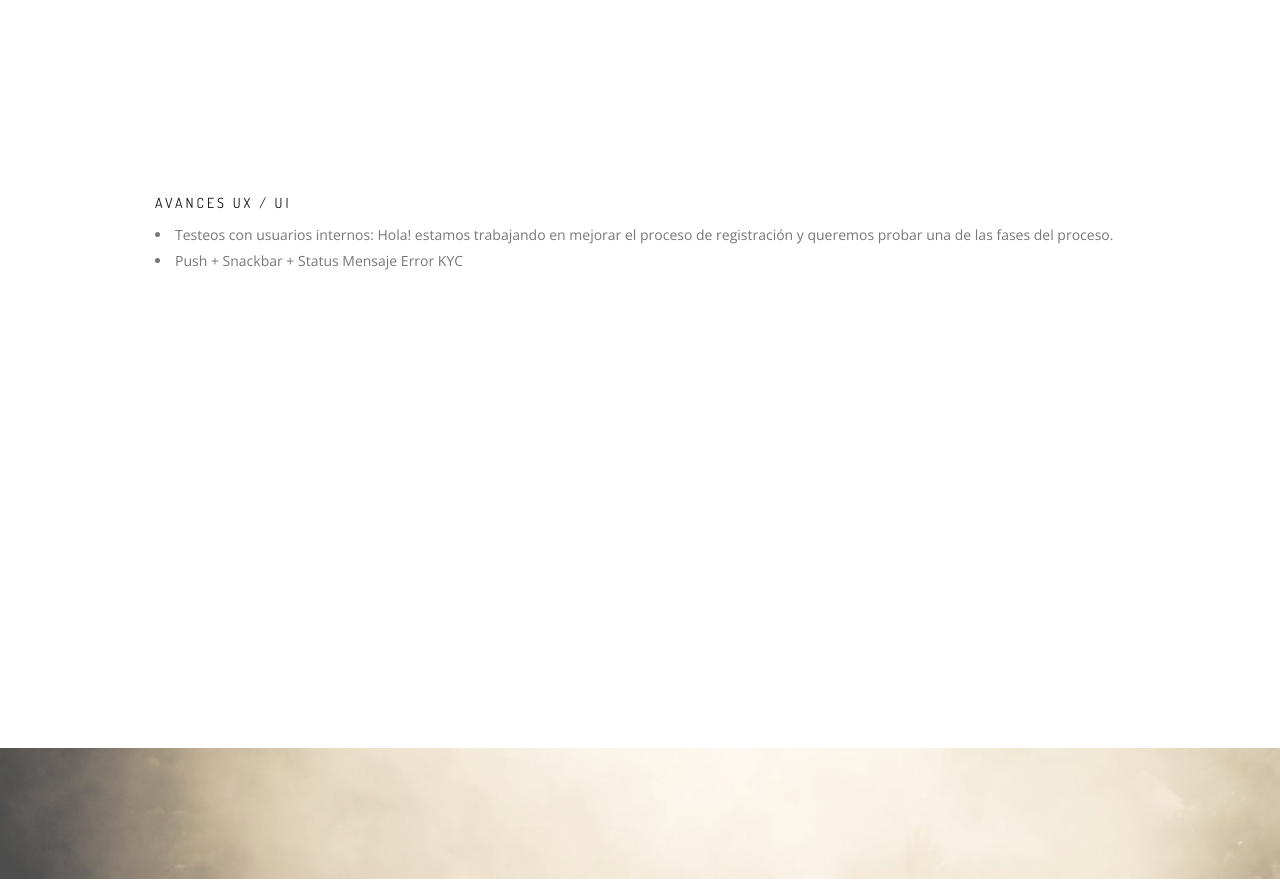
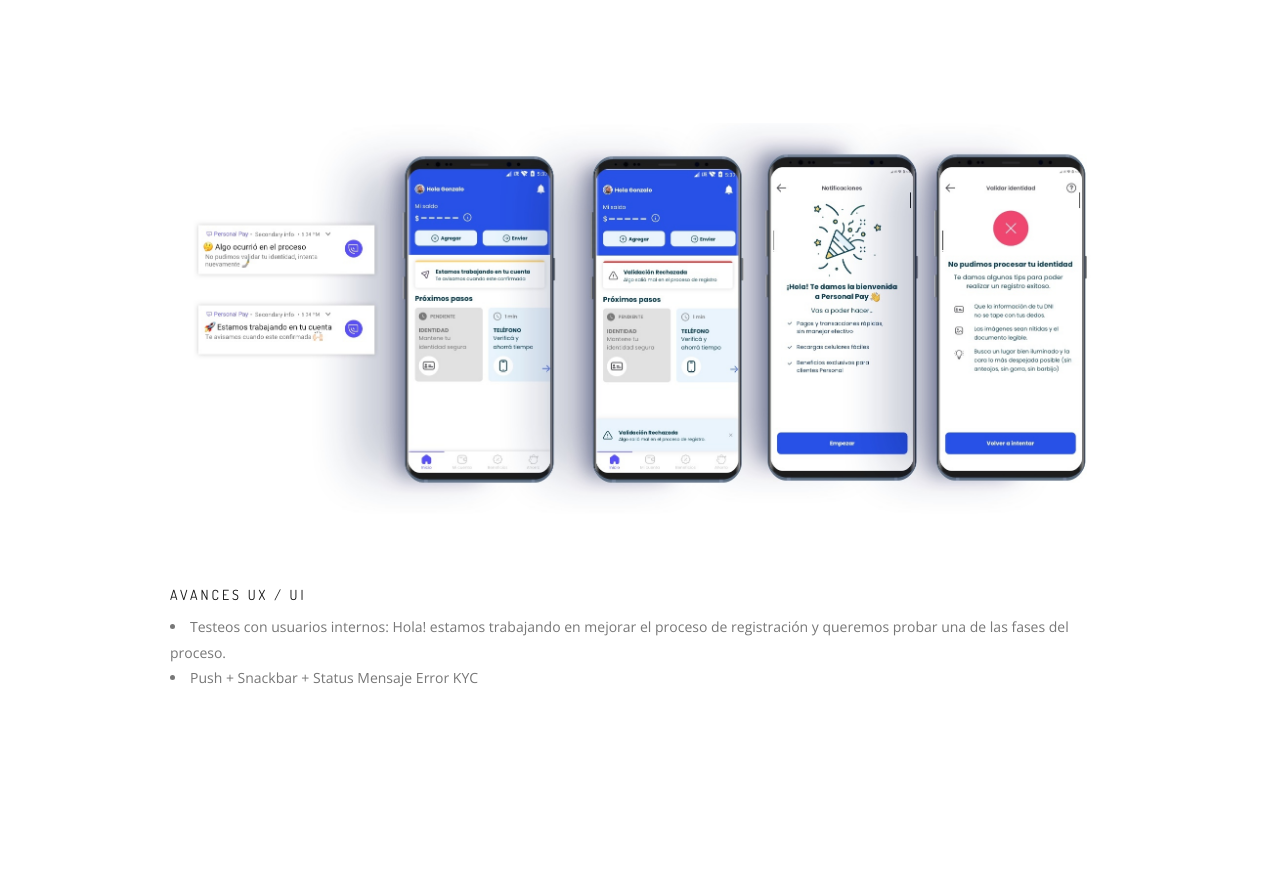
Before and after one commit to jorgeloviedo/ck, a website: page public/about.html in a window 1280 px wide. Shown: the part 1640-2519 px from the top of the page. Drawn offline with nearby package versions, Linux system fonts and the light colour scheme; some packages are replaced by stand-ins of ours.

Commit message:
agregado ux

```diff
--- a/public/about.html
+++ b/public/about.html
@@ -207,6 +207,15 @@
         <div class="container">
             <!-- PORTFOLIO CONTENT -->
             <div class="row">
+                <div class="col-sm-12">
+
+                    <div class="owl-carousel slider-images">
+                        <div class="item">
+                            <img src="assets/images/Review-1.jpg" alt=""/>
+                        </div>
+                    </div>
+                </div>
+            </div>
 
             <!-- /PORTFOLIO CONTENT -->
 
```
Also changed, not shown: public/assets/images/Review-1.jpg (added).
